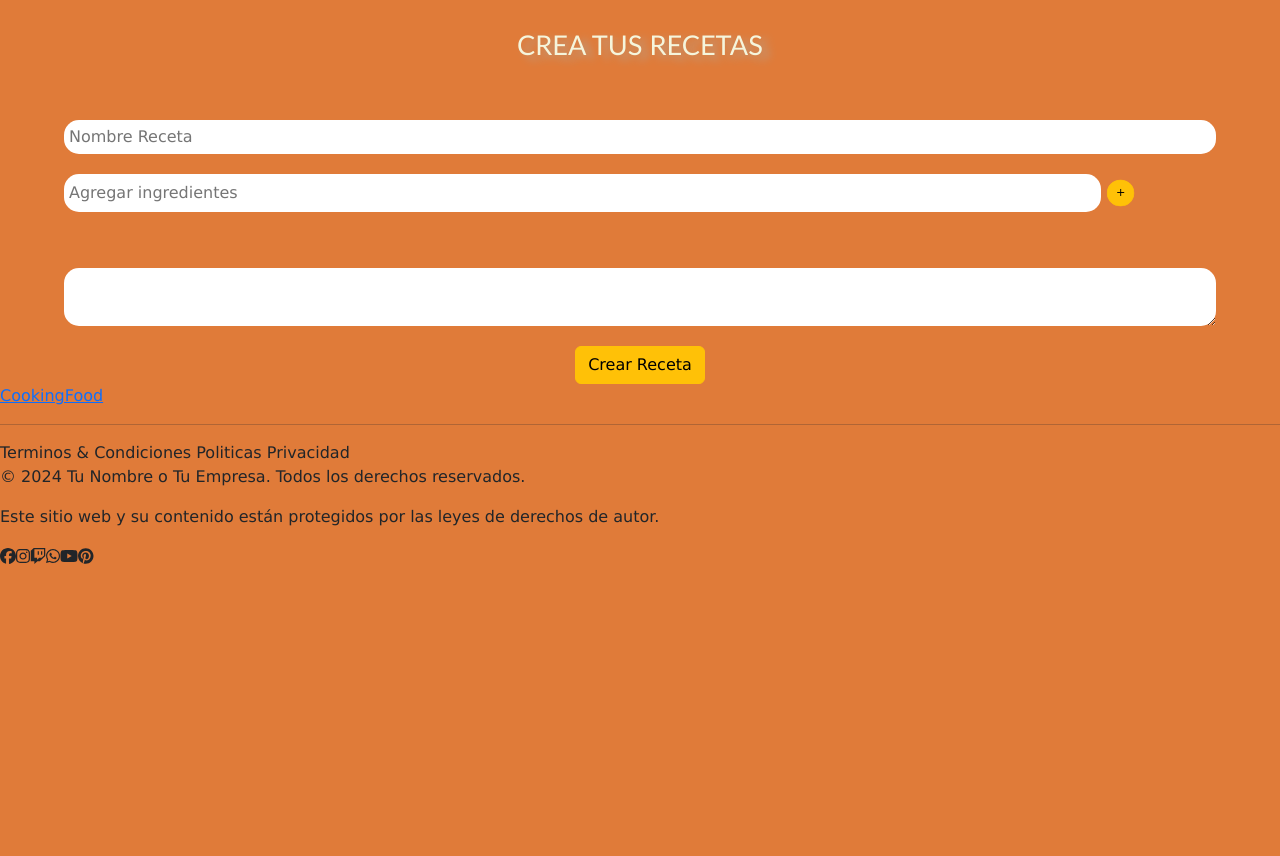
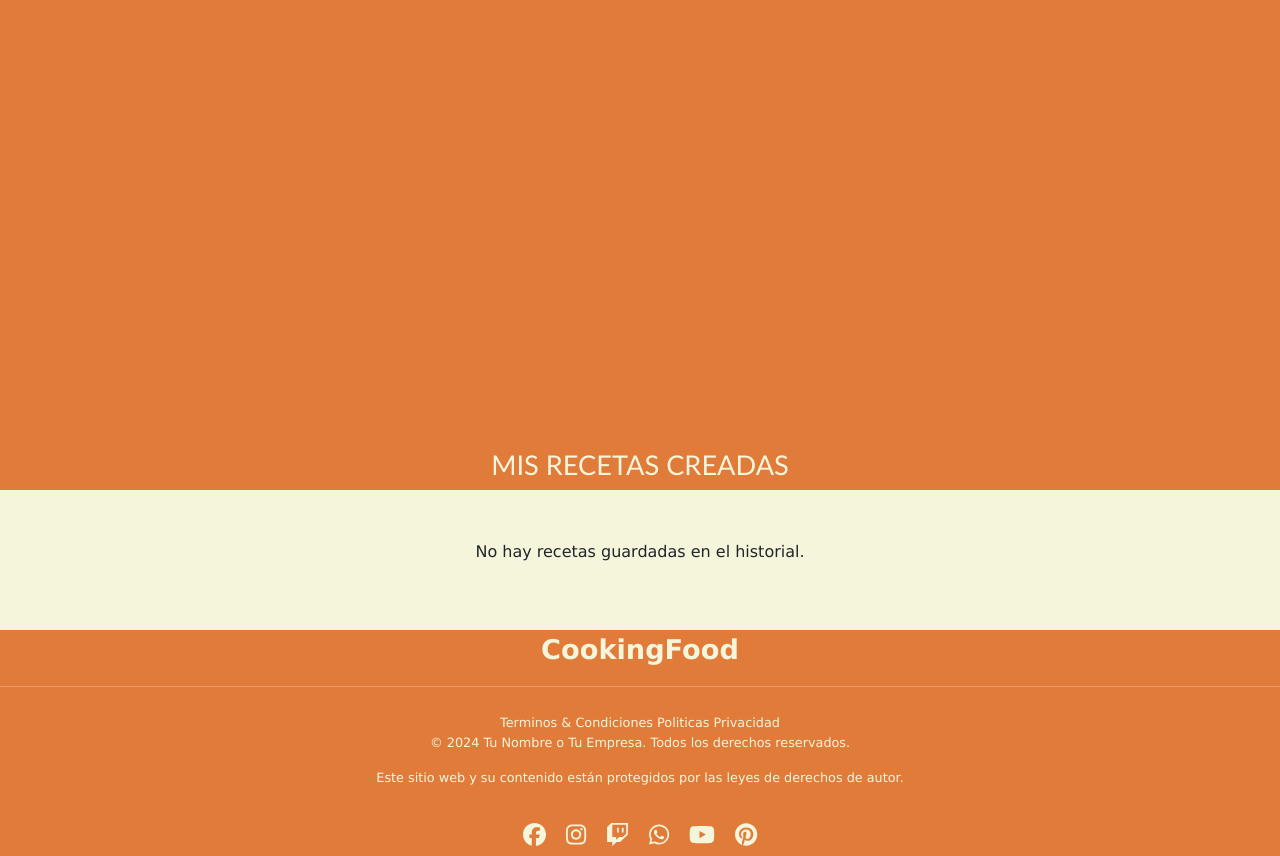
Before and after one commit to Mattcab98/CookingFood---Final-Project-React, a React (Vite) app in the folder final proyect/: page / in a window 1280 px wide. Shown: the part 977-1833 px from the top of the page. Before the commit the page ends 1546 px from the top, so only its background shows below. Built offline with nearby package versions, Linux system fonts and the light colour scheme.

Commit message:
se ajustaron detalles responsive

```diff
--- a/final proyect/src/components/footer/footer.css
+++ b/final proyect/src/components/footer/footer.css
@@ -0,0 +1,41 @@
+.container__footer {
+    background-color:var(--color-4);
+    display: flex;
+    flex-direction: column;
+    text-align: center;
+    color: var(--color-2);
+    font-size: .8em;
+}
+
+.logo {
+   text-decoration: none;
+   color: var(--color-2);
+   font-size: 1.7rem;
+   font-family: Verdana, Geneva, Tahoma, sans-serif;
+   font-weight: 600;
+}
+
+.container__left {
+    width: 100%;
+    padding: 10px;
+}
+
+.container__right {
+    width: 100%;
+    display: flex;
+    justify-content: center;
+    gap: 20px;
+    font-size: 1.8em;
+    padding: 10px;
+}
+
+.i {
+    transition: scale .2s linear;
+
+}
+
+.i:hover, .i:active {
+    scale: 1.3;
+    color: gold;
+    transition: scale .5s linear;
+}
--- a/final proyect/src/components/footer/footer.jsx
+++ b/final proyect/src/components/footer/footer.jsx
@@ -6,9 +6,7 @@ const Footer = () => {
     return (
         <>
             <div className="container__footer">
-                <div className="container__logo">
-                    <a href="#">CookingFood</a>
-                </div>
+                <a className='logo' href="#">CookingFood</a>
                 <hr />
                 <div className="container__left">
                     <div>
@@ -19,12 +17,12 @@ const Footer = () => {
                     <p>Este sitio web y su contenido están protegidos por las leyes de derechos de autor.</p>
                 </div>
                 <div className="container__right">
-                    <FontAwesomeIcon icon={faFacebook} />
-                    <FontAwesomeIcon icon={faInstagram} />
-                    <FontAwesomeIcon icon={faTwitch} />
-                    <FontAwesomeIcon icon={faWhatsapp} />
-                    <FontAwesomeIcon icon={faYoutube} />
-                    <FontAwesomeIcon icon={faPinterest} />
+                    <FontAwesomeIcon icon={faFacebook}  className='i'/>
+                    <FontAwesomeIcon icon={faInstagram}  className='i'/>
+                    <FontAwesomeIcon icon={faTwitch}  className='i'/>
+                    <FontAwesomeIcon icon={faWhatsapp}  className='i'/>
+                    <FontAwesomeIcon icon={faYoutube}  className='i'/>
+                    <FontAwesomeIcon icon={faPinterest}  className='i'/>
                 </div>
             </div>
         </>
--- a/final proyect/src/components/formRecipe/creator.css
+++ b/final proyect/src/components/formRecipe/creator.css
@@ -4,7 +4,23 @@ form {
     flex-direction: column;
     align-items: center;
     gap: 20px;
+    height: auto;
+    margin-bottom: 60px;
+
+
+    opacity: 0;
+    transform: translateY(200px);
+
+    view-timeline-name: --form;
+    view-timeline-axis: block;
+
+    animation-timeline: --form;
+    animation-name: see;
+
+    animation-range: entry 40% cover 55%;
+    animation-fill-mode: both;
 }
+
 
 form h3 {
     font-family: 'Gill Sans', 'Gill Sans MT', Calibri, 'Trebuchet MS', sans-serif;
@@ -17,13 +33,33 @@ form h3 {
 input, textarea {
     border-radius: 15px;
     border: none;
-    padding: 5px;
     width: 90%;
+    max-width: 400px;
+    height: 30px;
+    font-size: .7rem;
+    padding: 20px;
+}
+
+input::placeholder {
+    font-size: 13px;
+}
+
+.descriptionRecipe {
+    height: 55px;
+    font-size: .7rem;
+    overflow: hidden;
+    transition: height 1s ease-in-out;
+}
+
+.descriptionRecipe:focus {
+    height: 200px;
 }
 
 .container__ingredient {
     width: 90%;
+    max-width: 400px;
     display: flex;
+    justify-content: center;
 }
 
 .button__addIngredient, .button__removeIngredient {
@@ -32,17 +68,17 @@ input, textarea {
 }
 
 .ul__addIngredient {
-    width: 100%;
+    width: 90%;
     display: grid;
-    grid-template-columns: 200px;
+    grid-template-columns: 1fr;
     list-style: none;
-    gap: 8px;
-
+    gap: 6px;
 }
 
 .ul__addIngredient li {
-    border: 1px solid white;
     position: relative;
+    font-size: .85rem;
+    color: var(--color-2);
 }
 
 .button__removeIngredient {
@@ -55,3 +91,25 @@ input, textarea {
     top: -8px;
     right: 10px;
 }
+
+@media (min-width:767px) {
+    .ul__addIngredient {
+        width: 50%;
+        display: grid;
+        grid-template-columns: repeat(3,1fr);
+        list-style: none;
+        gap: 6px;
+    }
+}
+
+@keyframes see {
+    from {
+        opacity: 0;
+        transform: translateY(200px);
+    }
+
+    to {
+        opacity: 1;
+        transform: translateY(0);
+    }
+}
--- a/final proyect/src/components/formRecipe/creator.jsx
+++ b/final proyect/src/components/formRecipe/creator.jsx
@@ -31,6 +31,7 @@ const Creator = ({ createReceta }) => {
             descripcion: newDescripcion,
             ingrediente: addIngrediente.join('\n')
         }
+
 
         createReceta(crearReceta);
         setNewName('');
@@ -81,6 +82,7 @@ const Creator = ({ createReceta }) => {
 
                 <textarea
                     className="descriptionRecipe"
+                    placeholder='1- Pasos a seguir'
                     name=""
                     id=""
                     value={newDescripcion}
--- a/final proyect/src/components/formRecipe/formRecipe.css
+++ b/final proyect/src/components/formRecipe/formRecipe.css
@@ -0,0 +1,74 @@
+.misRecetasCreadas {
+    color: var(--color-2);
+    font-family:'Gill Sans', 'Gill Sans MT', Calibri, 'Trebuchet MS', sans-serif;
+    font-size: 1.7em;
+    text-align: center;
+}
+
+.container__miReceta {
+    display: flex;
+    flex-direction: column;
+    align-items: center;
+    gap: 40px;
+    padding: 50px 0;
+    background-color: var(--color-2);
+}
+
+.miReceta {
+    width: 200px;
+    height: 220px;
+    background-color: var(--color-4);
+    display: flex;
+    flex-direction: column;
+    border-radius: 20px;
+    box-shadow: 5px 3px 8px var(--color-3);
+    text-align: center;
+    text-overflow: ellipsis;
+    overflow: hidden;
+    font-size: .8rem;
+    opacity: .9;
+    transition: all 1s ease-out;
+    outline: 3px solid rgba(245, 222, 179, 0.644);
+}
+
+.miReceta:hover, .miReceta:active {
+    opacity: 1;
+    transform: scale(1.05);
+    height: 400px;
+    transition: all .6s ease-out;
+}
+
+.recetaId {
+    font-size: .5rem;
+    padding: 10px;
+    font-weight: 600;
+}
+
+.miReceta h3 {
+    color: var(--color-2);
+    font-size: 1.3rem;
+}
+
+.descripRecipe {
+    width: 100%;
+    word-wrap: break-word;
+    padding: 10px;
+}
+
+.ingredientes {
+    display: grid;
+    grid-template-columns: repeat(2,1fr);
+}
+
+.ingredientes h3 {
+    font-size: 1.1rem;
+    grid-column: 1/3;
+}
+
+
+@media  (min-width:767px) {
+    .container__miReceta {
+        flex-direction: row;
+        justify-content: center;
+    }
+}
--- a/final proyect/src/components/formRecipe/formRecipe.jsx
+++ b/final proyect/src/components/formRecipe/formRecipe.jsx
@@ -1,62 +1,70 @@
-import { useState, useEffect } from 'react'
-import './formRecipe.css'
+import { useEffect, useState } from 'react';
+import './formRecipe.css';
 import Creator from './creator';
 
-
 const FormRecipe = () => {
-
     const [taskItems, setTaskItems] = useState([]);
     const [newId, setNewId] = useState(1);
 
-    let createReceta = (crearReceta) => {
-        const recetaId = {...crearReceta, id: newId}
+    useEffect(() => {
+        const historyRecipes = JSON.parse(localStorage.getItem('receta'));
+        if (historyRecipes) {
+            const updatedRecipes = historyRecipes.map((receta, index) => ({
+                ...receta, id: receta.id || (index + 1)
+            }));
 
-        if (!taskItems.find(items => items.name === recetaId.name)) {
-            setTaskItems([...taskItems, recetaId]);
-            setNewId(newId + 1);
-        }
-    };
+            setTaskItems(updatedRecipes);
 
-    useEffect (() => {
-        const historyRecipe = JSON.parse(localStorage.getItem('receta')) || [];
-        setTaskItems(historyRecipe);
-        if (historyRecipe.length > 0) {
-            const lastRecipe = historyRecipe[historyRecipe.length - 1];
-            setNewId(lastRecipe + 1)
+            const maxId = updatedRecipes.reduce((max, receta) => (receta.id > max ? receta.id : max), 0);
+            setNewId(maxId + 1);
         }
     }, []);
 
-    useEffect (() => {
-        if (taskItems.length > 0) {
-            localStorage.setItem('taskItems', JSON.stringify(taskItems));
+    const cambiarId = () => {
+        setNewId(newId + 1);
+    };
+
+    const createReceta = (crearReceta) => {
+        const recetaConId = { ...crearReceta, id: newId };
+
+        // Verificar si la receta ya existe
+        if (!taskItems.find((item) => item.name === crearReceta.name)) {
+            const updatedTasks = [...taskItems, recetaConId];
+            setTaskItems(updatedTasks);
+            cambiarId();
+            localStorage.setItem('receta', JSON.stringify(updatedTasks));
         }
-    }, [taskItems])
+    };
 
     return (
         <>
             <div className="container__creator">
                 <Creator createReceta={createReceta} />
+            </div>
+            <h3 className='misRecetasCreadas'>MIS RECETAS CREADAS</h3>
             <div className="container__miReceta">
-                    {taskItems.map((receta, index) => (
+                {taskItems.length > 0 ? (
+                    taskItems.map((receta) => (
+                        (receta.name.trim() !== '' && receta.descripcion.trim() !== '' && receta.ingrediente.trim() !== '') ? (
                             <div key={receta.id} className="miReceta">
-                            <div className="container__img">
-                                <img src="" alt="" />
-                            </div>
+                                <p className='recetaId'>Receta número: {receta.id}</p>
                                 <h3>{receta.name}</h3>
-                            <p>{receta.descripcion}</p>
-
+                                <p className='descripRecipe'>{receta.descripcion}</p>
                                 <div className="ingredientes">
-                                <h5>ingredientes:</h5>
-                                {receta.ingrediente.split('\n').map((ing, id) => (<p key={id}>{ing}</p>
+                                    <h3>Ingredientes:</h3>
+                                    {receta.ingrediente.split('\n').map((ing, id) => (
+                                        <p key={id}>{ing}</p>
                                     ))}
                                 </div>
                             </div>
-                    ))}
-                </div>
+                        ) : null
+                    ))
+                ) : (
+                    <p>No hay recetas guardadas en el historial.</p>
+                )}
             </div>
         </>
-    )
-}
+    );
+};
 
-
-export default FormRecipe
+export default FormRecipe;
--- a/final proyect/src/components/home/header.css
+++ b/final proyect/src/components/home/header.css
@@ -11,6 +11,7 @@
     color: var(--color-5);
     font-weight: 600;
     background-color: var(--color-4);
+    font-size: 1.5em;
 }
 
 nav {
@@ -143,6 +144,11 @@ nav {
 }
 
 @media (min-width:992px) {
+    #logo {
+        font-size: 2.2em;
+
+    }
+
     .hero {
         transition: height .8s linear;
         display: grid;
--- a/final proyect/src/components/home/header.jsx
+++ b/final proyect/src/components/home/header.jsx
@@ -36,7 +36,7 @@ const header = () => {
           </div>
         </nav>
 
-        <section className='container contain__hero'>
+        <section className='container-fluid contain__hero'>
           <div className="hero">
           <div className="circleHero"></div>
             <div className="container__txtHero">
--- a/final proyect/src/components/recipeTop/recipeTop.jsx
+++ b/final proyect/src/components/recipeTop/recipeTop.jsx
@@ -31,13 +31,12 @@ const recetasTop = [
     description: 'Lorem ipsum dolor sit amet consectetur adipisicing elit.'
   },
 
-
 ];
 
 const RecipeTop = () => {
   return (
     <>
-      <div className=" container container__recetasTop">
+      <div className=" container-fluid container__recetasTop">
         <h2>RECETAS RECOMENDADAS</h2>
         <div className="container-fluid container__recipe">
           {recetasTop.map((recetasTop) => (
```
Lines whose indentation alone changed are shown as unchanged.
